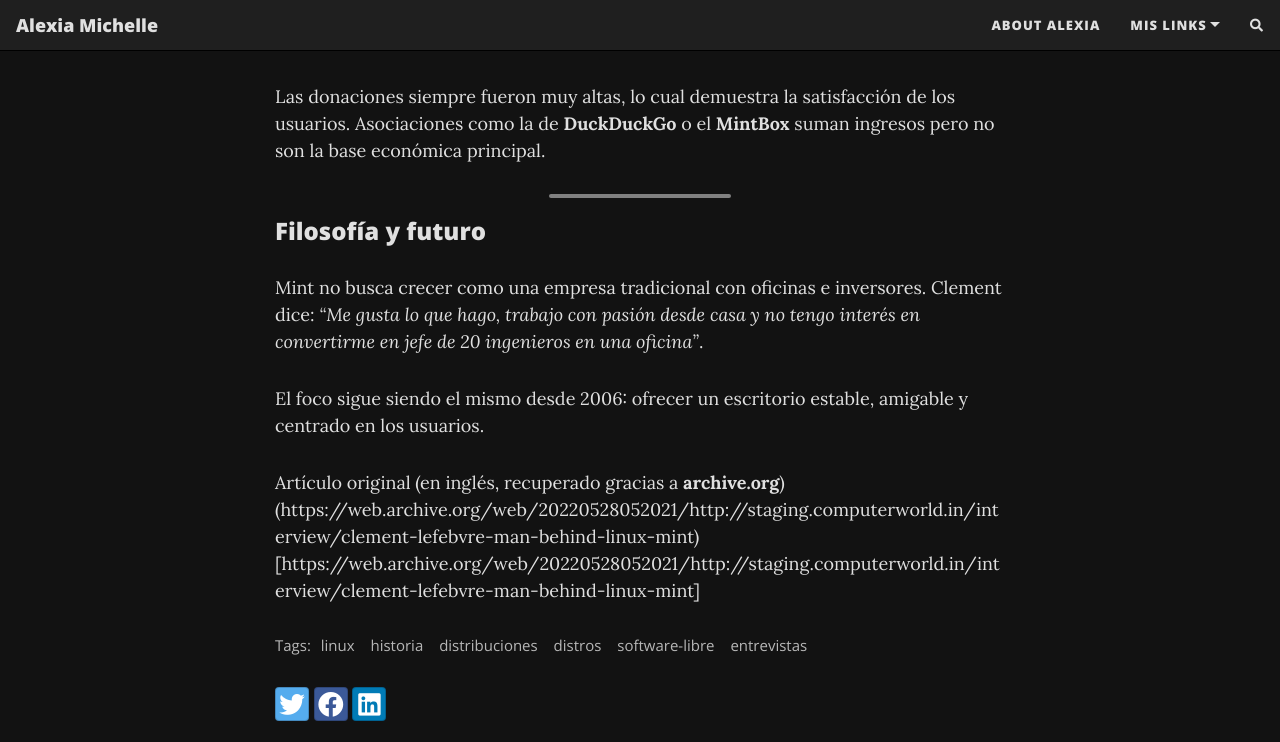
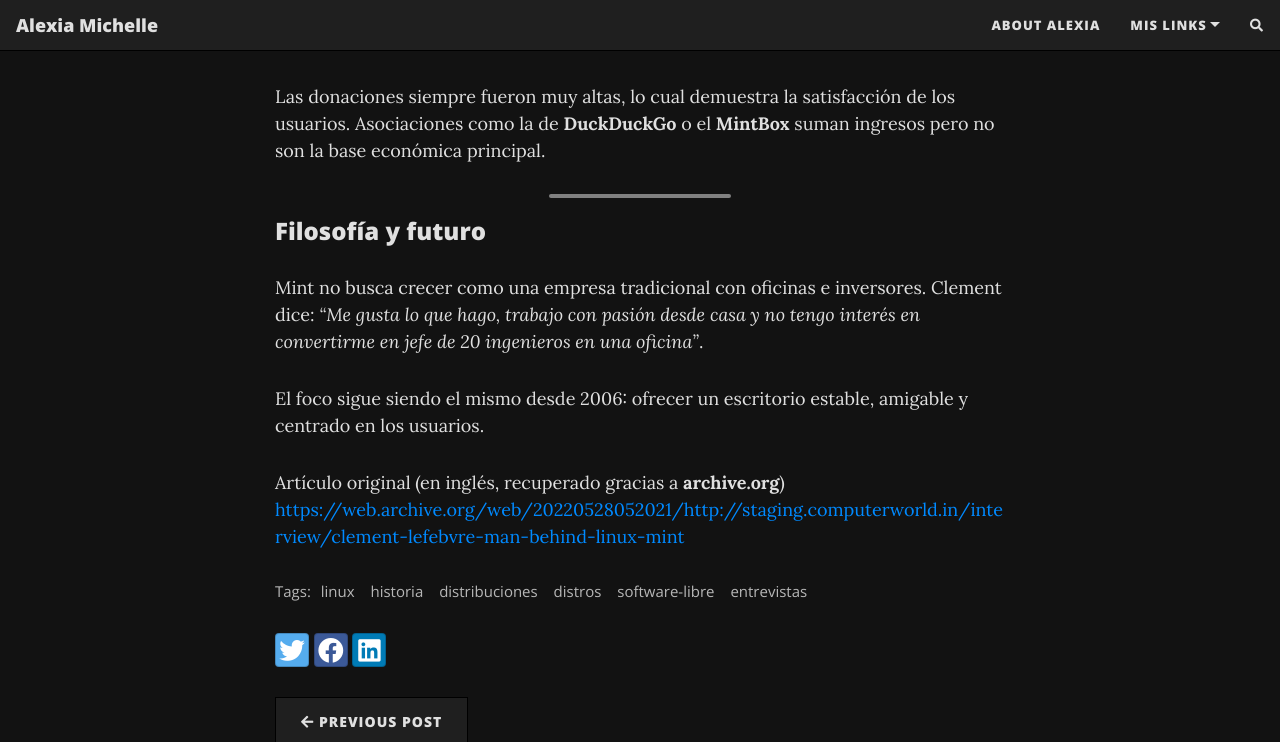
Before and after one commit to lachicadesistemas/lachicadesistemas.github.io, a Jekyll site: the page built from _posts/2025-08-31-la-historia-de-linuxmint-por-su-autor.md, in a window 1280 px wide and 900 px high, scrolled down 3891 px, cut to the strip 0-742 px from the top of the window. Built offline with Jekyll 4.4.1, drawn with Linux system fonts in a browser that asks for light colours; nearby versions of some CDN libraries; comment, search, counter and statistics services are not loaded.

Commit message:
fix link

```diff
--- a/_posts/2025-08-31-la-historia-de-linuxmint-por-su-autor.md
+++ b/_posts/2025-08-31-la-historia-de-linuxmint-por-su-autor.md
@@ -99,4 +99,4 @@
 El foco sigue siendo el mismo desde 2006: ofrecer un escritorio estable, amigable y centrado en los usuarios.
 
 
-Artículo original (en inglés, recuperado gracias a **archive.org**) (https://web.archive.org/web/20220528052021/http://staging.computerworld.in/interview/clement-lefebvre-man-behind-linux-mint)[https://web.archive.org/web/20220528052021/http://staging.computerworld.in/interview/clement-lefebvre-man-behind-linux-mint]
+Artículo original (en inglés, recuperado gracias a **archive.org**) [https://web.archive.org/web/20220528052021/http://staging.computerworld.in/interview/clement-lefebvre-man-behind-linux-mint](https://web.archive.org/web/20220528052021/http://staging.computerworld.in/interview/clement-lefebvre-man-behind-linux-mint)
```
